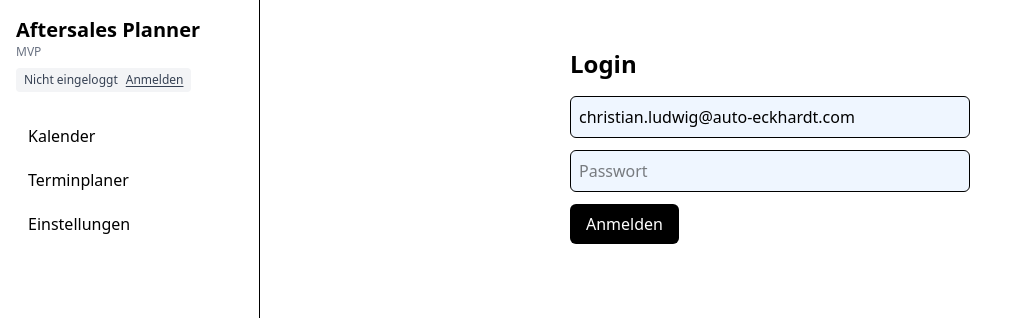
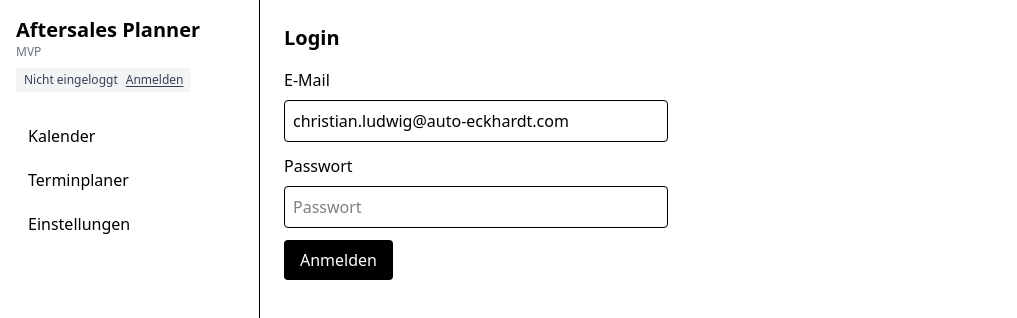
Before and after one commit to ChristianLudwig347/aftersales-planner, a Next.js app: page /login in a window 1280 px wide. Shown: the top 318 px of the page, without its empty margins (0-1017 px from the left). Built offline with nearby package versions, Linux system fonts and the light colour scheme; no server answers.

Commit message:
feat(auth): login page with router.refresh for instant session UI

```diff
--- a/src/app/login/page.tsx
+++ b/src/app/login/page.tsx
@@ -1,74 +1,84 @@
-"use client";
+// src/app/login/page.tsx
+'use client';
 
-import { useState } from "react";
-import { useRouter } from "next/navigation";
+import { useRouter, useSearchParams } from 'next/navigation';
+import { FormEvent, useState } from 'react';
 
 export default function LoginPage() {
-  const [email, setEmail] = useState("christian.ludwig@auto-eckhardt.com");
-  const [password, setPassword] = useState("");
+  const router = useRouter();
+  const sp = useSearchParams();
+  const next = sp.get('next') || '/';
+
+  const [email, setEmail] = useState('christian.ludwig@auto-eckhardt.com');
+  const [password, setPassword] = useState('');
   const [error, setError] = useState<string | null>(null);
-  const [loading, setLoading] = useState(false);
-  const router = useRouter();
+  const [pending, setPending] = useState(false);
 
-  async function onSubmit(e: React.FormEvent) {
-    e.preventDefault(); // wichtig: verhindert klassisches POST auf /login
+  async function onSubmit(e: FormEvent<HTMLFormElement>) {
+    e.preventDefault();
     setError(null);
-    setLoading(true);
+    setPending(true);
     try {
-      const res = await fetch("/api/auth/login", {
-        method: "POST",
-        headers: { "content-type": "application/json" },
-        body: JSON.stringify({ email, password }),
+      const res = await fetch('/api/auth/login', {
+        method: 'POST',
+        headers: { 'content-type': 'application/json' },
+        body: JSON.stringify({ email: email.trim().toLowerCase(), password }),
+        cache: 'no-store',
       });
 
       const data = await res.json().catch(() => ({}));
       if (!res.ok || !data?.ok) {
-        setError(
-          data?.error === "INVALID_LOGIN"
-            ? "E-Mail oder Passwort falsch."
-            : data?.error === "NO_PASSWORD_SET"
-            ? "Für diesen Benutzer ist kein Passwort gesetzt."
-            : "Vorgang fehlgeschlagen."
-        );
-        return;
+        throw new Error(data?.error ?? `HTTP ${res.status}`);
       }
 
-      // Erfolg: Cookie ist gesetzt → weiter auf Startseite/Kalender
-      router.replace("/");
-    } catch (e: any) {
-      setError("Netzwerkfehler. Bitte erneut versuchen.");
+      // ✅ Cookie ist gesetzt → Server Components (Layout) sofort neu rendern
+      router.replace(next);
+      router.refresh();
+    } catch (err: any) {
+      setError(err?.message ?? 'Login fehlgeschlagen');
     } finally {
-      setLoading(false);
+      setPending(false);
     }
   }
 
   return (
-    <div className="max-w-md mx-auto p-6">
-      <h1 className="text-2xl font-semibold mb-4">Login</h1>
+    <div className="max-w-sm space-y-4">
+      <h1 className="text-xl font-semibold">Login</h1>
+      {error && <div className="text-red-600">{error}</div>}
+
       <form onSubmit={onSubmit} className="space-y-3">
+        <div className="flex flex-col gap-2">
+          <label className="font-medium">E-Mail</label>
           <input
-          className="w-full rounded-md border p-2 bg-blue-50"
+            className="border rounded p-2"
+            placeholder="E-Mail"
             type="email"
+            autoComplete="username"
             value={email}
             onChange={(e) => setEmail(e.target.value)}
-          placeholder="E-Mail"
-          autoComplete="username"
+            required
           />
+        </div>
+
+        <div className="flex flex-col gap-2">
+          <label className="font-medium">Passwort</label>
           <input
-          className="w-full rounded-md border p-2 bg-blue-50"
+            className="border rounded p-2"
+            placeholder="Passwort"
             type="password"
+            autoComplete="current-password"
             value={password}
             onChange={(e) => setPassword(e.target.value)}
-          placeholder="Passwort"
-          autoComplete="current-password"
+            required
           />
-        {error && <div className="text-red-600 text-sm">{error}</div>}
+        </div>
+
         <button
           type="submit"
-          disabled={loading}
-          className="px-4 py-2 rounded-md bg-black text-white disabled:opacity-60"
+          disabled={pending}
+          className="px-4 py-2 rounded bg-black text-white disabled:opacity-60"
         >
-          {loading ? "Bitte warten…" : "Anmelden"}
+          {pending ? 'Anmelden…' : 'Anmelden'}
         </button>
       </form>
     </div>
```
Lines whose indentation alone changed are shown as unchanged.
